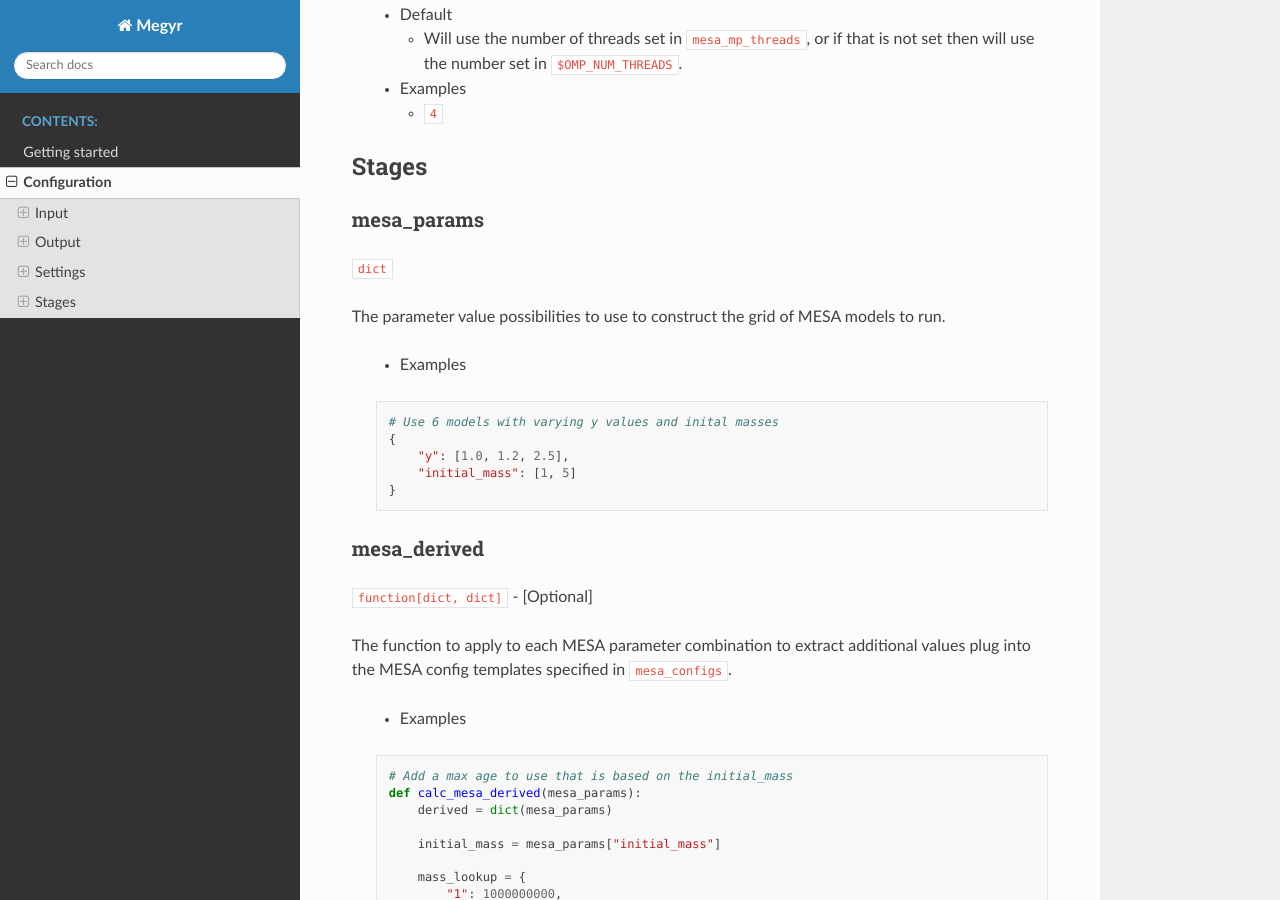
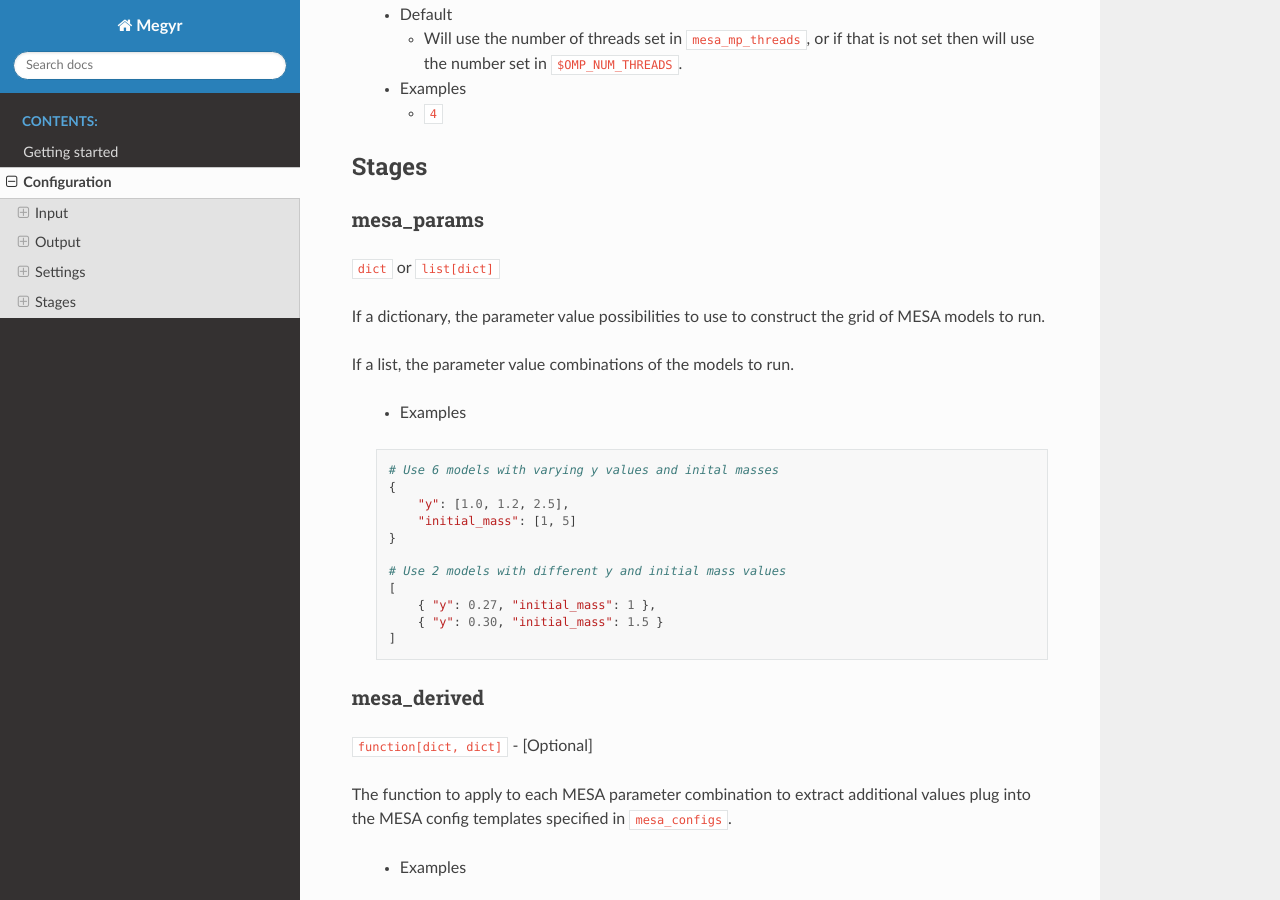
Before and after one commit to ExcaliburZero/megyr, a Sphinx documentation site: the page built from docs/source/configuration.rst, in a window 1280 px wide and 900 px high, scrolled down 3422 px. Built offline with Sphinx 7.4.7 and the Read the Docs theme 2.0.0, drawn with Linux system fonts in a browser that asks for light colours.

Commit message:
Support providing the list of MESA models to run

```diff
--- a/docs/source/configuration.rst
+++ b/docs/source/configuration.rst
@@ -139,9 +139,11 @@ Stages
 
 mesa_params
 ^^^^^^^^^^^
-``dict``
+``dict`` or ``list[dict]``
 
-The parameter value possibilities to use to construct the grid of MESA models to run.
+If a dictionary, the parameter value possibilities to use to construct the grid of MESA models to run.
+
+If a list, the parameter value combinations of the models to run.
 
   * Examples
 
@@ -152,6 +154,12 @@ The parameter value possibilities to use to construct the grid of MESA models to
         "y": [1.0, 1.2, 2.5],
         "initial_mass": [1, 5]
     }
+
+    # Use 2 models with different y and initial mass values
+    [
+        { "y": 0.27, "initial_mass": 1 },
+        { "y": 0.30, "initial_mass": 1.5 }
+    ]
 
 mesa_derived
 ^^^^^^^^^^^^
```
Also changed, not shown: megyr/__init__.py (+6 -1 lines).
